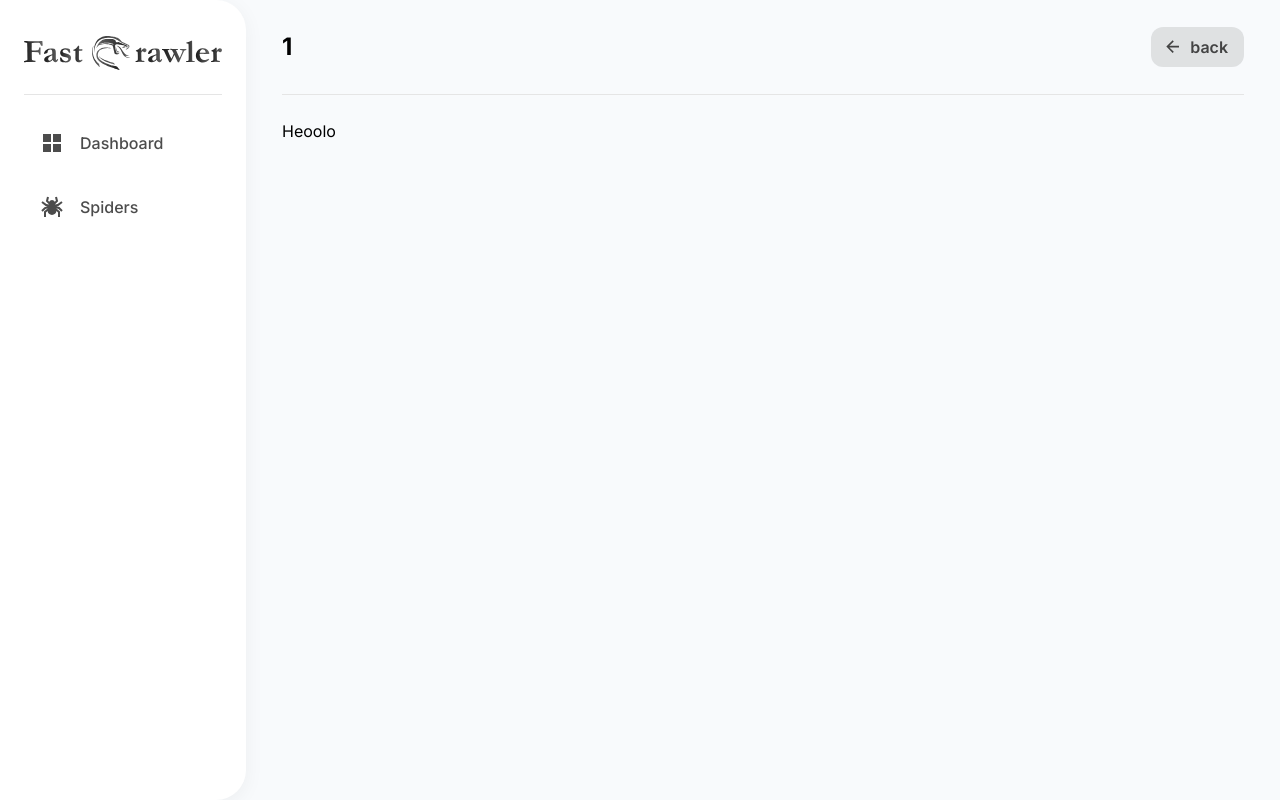
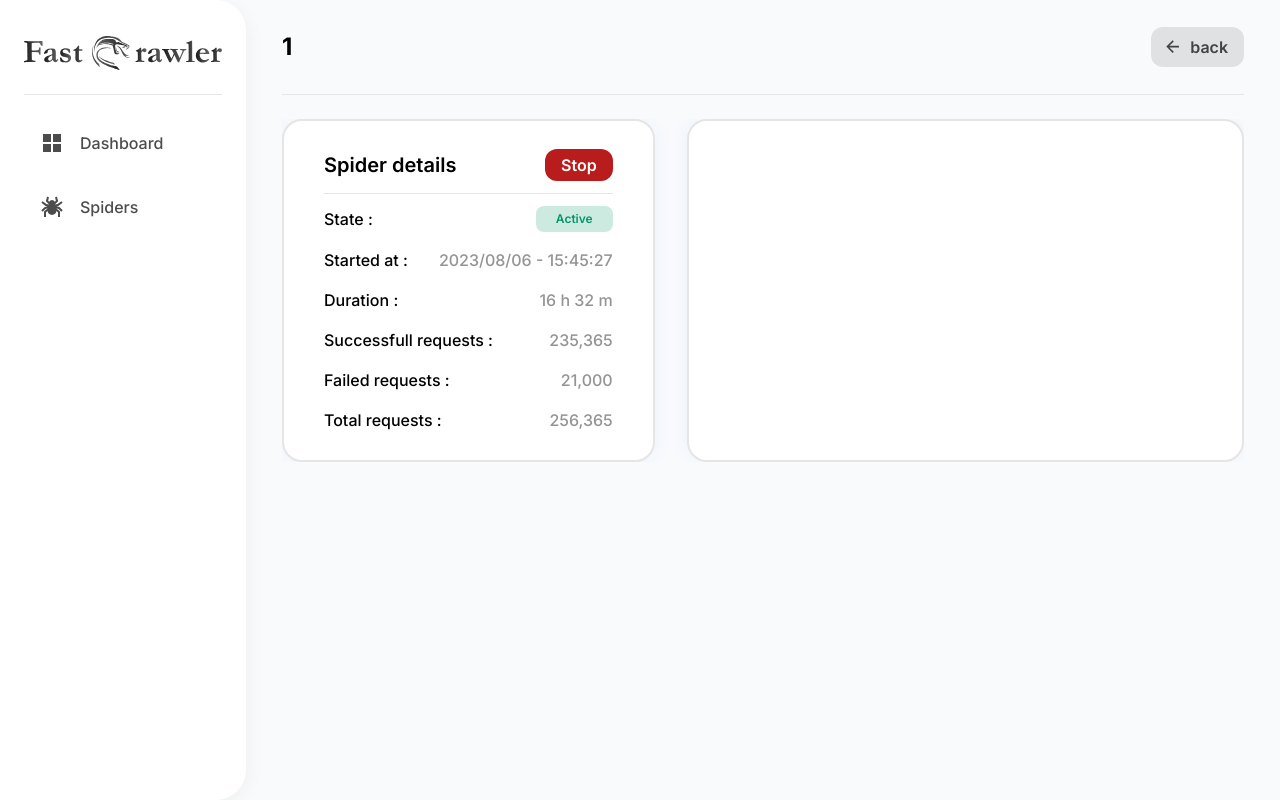
Before and after one commit to fast-crawler/ui, a React (Vite) app: page /spiders/1 in a window 1280 px wide. Built offline with nearby package versions, Linux system fonts and the light colour scheme.

Commit message:
:sparkles: Add spider details card section

```diff
--- a/src/assets/styles/_main.scss
+++ b/src/assets/styles/_main.scss
@@ -1,6 +1,7 @@
 @import url("https://fonts.googleapis.com/css2?family=Inter:wght@100;200;300;400;500;600;700;800;900&display=swap");
 @import "./global";
 @import "./pages/dashboard";
+@import "./pages/spiders";
 
 @import "tailwindcss/base";
 @import "tailwindcss/components";
--- /dev/null
+++ b/src/assets/styles/pages/_spiders.scss
@@ -0,0 +1,26 @@
+.spider-details-row {
+  display: flex;
+  justify-content: space-between;
+  align-items: center;
+  margin-bottom: 16px;
+
+  h4 {
+    font-weight: 500;
+    font-size: 16px;
+  }
+
+  h5 {
+    color: var(--color-secondary-text);
+    font-weight: 500;
+    font-size: 16px;
+  }
+
+  &__status {
+    padding: 4px 20px;
+    font-size: 12px;
+    font-weight: 600;
+    border-radius: 8px;
+    background: var(--color-bg-success);
+    color: var(--color-success);
+  }
+}
--- a/src/pages/spiders/details.tsx
+++ b/src/pages/spiders/details.tsx
@@ -6,7 +6,44 @@ function SpiderDetailsPage() {
   return (
     <div id="spiderDetails">
       <BaseFrame title={spiderName!} isBack>
-        <div>Heoolo</div>
+        <div className="flex flex-col lg:flex-row gap-8">
+          {/*---------- spider details section ----------*/}
+          <div className="main-card w-full lg:w-2/5 px-10 py-7">
+            <div className="flex justify-between items-center">
+              <h3 className="text-xl font-semibold">Spider details</h3>
+              <button className="btn-primary text-white bg-error py-1">
+                Stop
+              </button>
+            </div>
+            <div className="divider my-3"></div>
+            <div className="spider-details-row">
+              <h4>State : </h4>
+              <span className="spider-details-row__status">Active</span>
+            </div>
+            <div className="spider-details-row">
+              <h4>Started at : </h4>
+              <h5>2023/08/06 - 15:45:27</h5>
+            </div>
+            <div className="spider-details-row">
+              <h4>Duration : </h4>
+              <h5>16 h 32 m</h5>
+            </div>
+            <div className="spider-details-row">
+              <h4>Successfull requests : </h4>
+              <h5>235,365</h5>
+            </div>
+            <div className="spider-details-row">
+              <h4>Failed requests : </h4>
+              <h5>21,000</h5>
+            </div>
+            <div className="spider-details-row mb-0">
+              <h4>Total requests :</h4>
+              <h5>256,365</h5>
+            </div>
+          </div>
+          {/*---------- requests chart section ----------*/}
+          <div className="main-card w-full lg:w-3/5 px-10 py-7"></div>
+        </div>
       </BaseFrame>
     </div>
   );
```
